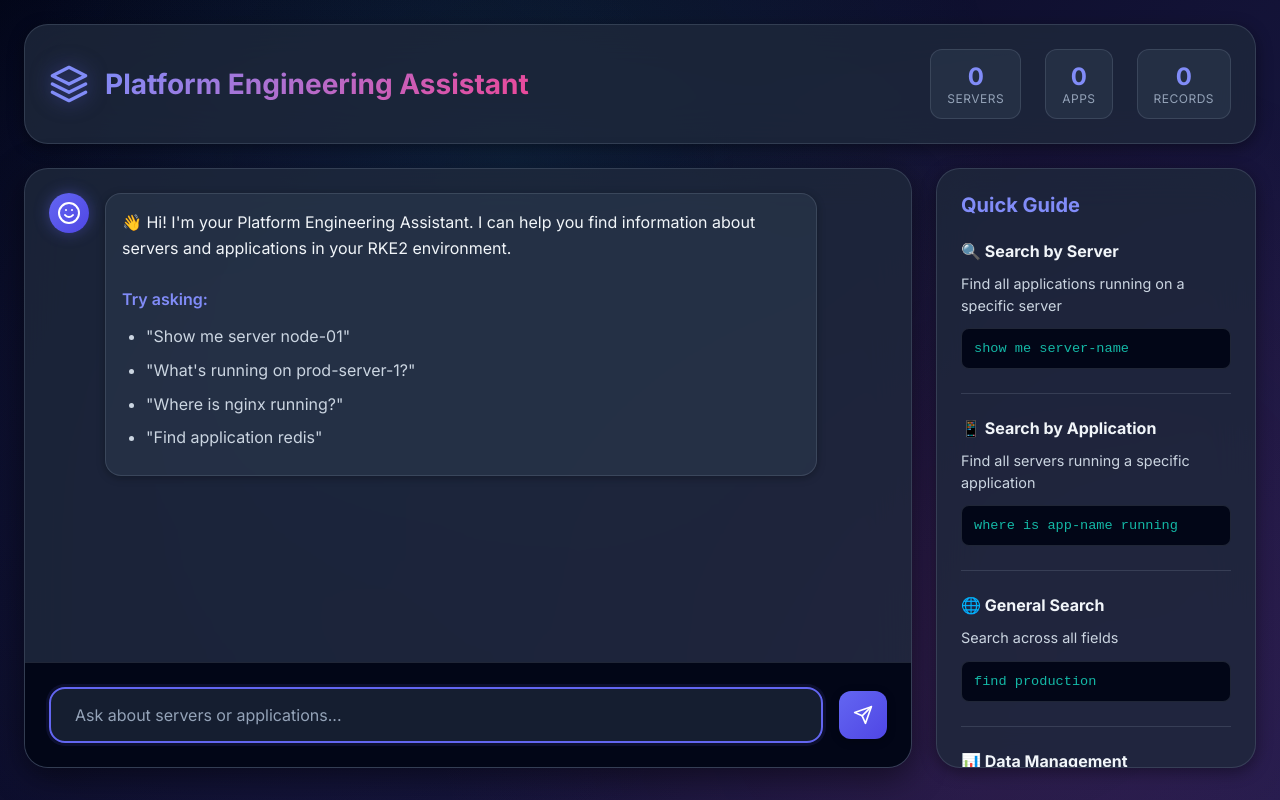
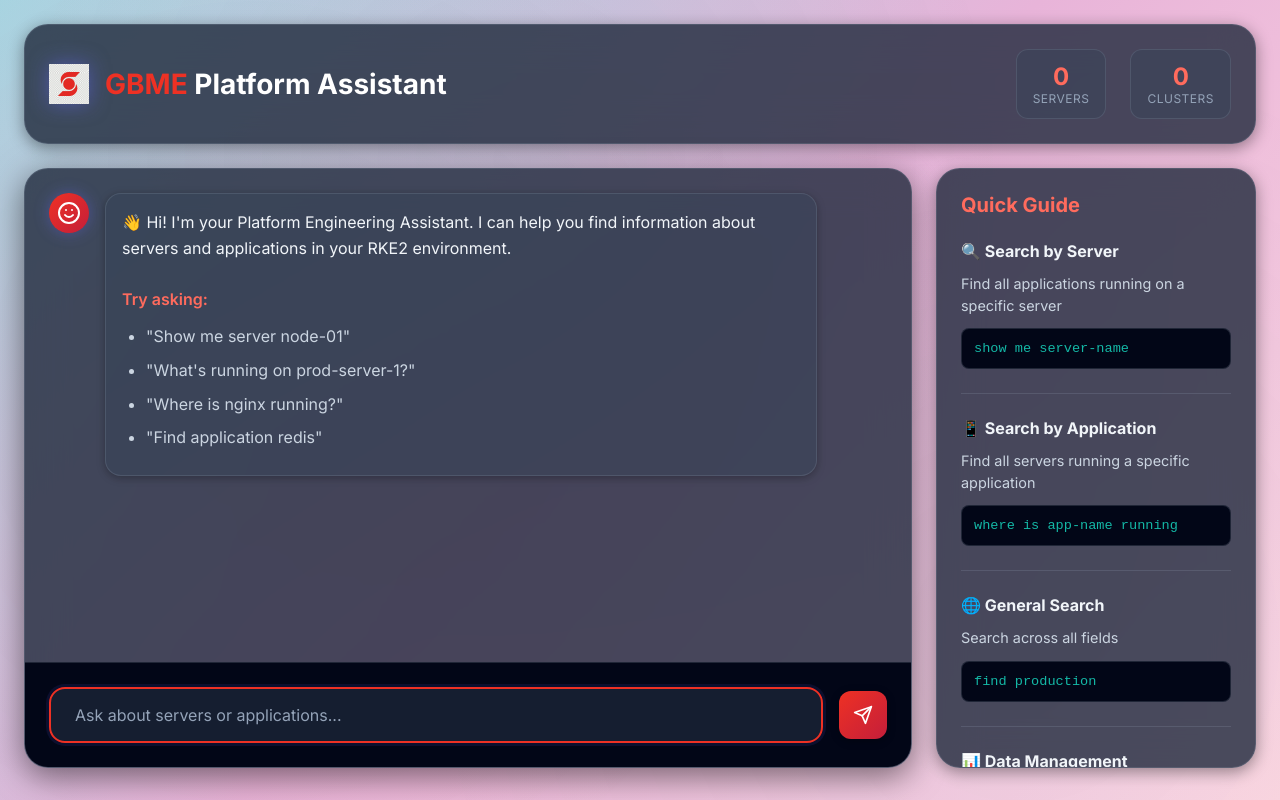
Before and after one commit to deepakkumar-m/chatbot-platform, a Flask app: page / in a window 1280 px wide. Run offline with Flask 3, Linux system fonts and the light colour scheme.

Commit message:
new design

```diff
--- a/app.py
+++ b/app.py
@@ -66,11 +66,11 @@ def format_response(results, intent, keyword):
     count = len(results)
 
     if intent == 'search_server':
-        apps = [r.get('Application Name', 'N/A') for r in results]
-        message = f"Found {count} application(s) running on server '{keyword}':"
+        clusters = [r.get('Cluster Name', 'N/A') for r in results]
+        message = f"Found {count} cluster(s) running on server '{keyword}':"
     elif intent == 'search_application':
         servers = [r.get('Server/Node Name', 'N/A') for r in results]
-        message = f"Application '{keyword}' is running on {count} server(s):"
+        message = f"Cluster '{keyword}' is running on {count} server(s):"
     else:
         message = f"Found {count} matching record(s) for '{keyword}':"
 
@@ -144,8 +144,7 @@ def add_record():
         server_name = data.get('server_name', '')
         application = data.get('application', '')
         environment = data.get('environment', '')
-        port = data.get('port', '')
-        status = data.get('status', 'Active')
+        run_as = data.get('run_as', '')
         notes = data.get('notes', '')
 
         if not server_name or not application:
@@ -154,7 +153,7 @@ def add_record():
             }), 400
 
         success = excel_manager.add_record(
-            server_name, application, environment, port, status, notes
+            server_name, application, environment, run_as, notes
         )
 
         if success:
--- a/config.py
+++ b/config.py
@@ -18,9 +18,8 @@ PORT = 5001
 # Column names in Excel sheet
 COLUMNS = {
     'SERVER_NAME': 'Server/Node Name',
-    'APPLICATION': 'Application Name',
+    'APPLICATION': 'Cluster Name',
     'ENVIRONMENT': 'Environment',
-    'PORT': 'Port',
-    'STATUS': 'Status',
+    'RUN_AS': 'Run as',
     'NOTES': 'Notes'
 }
--- a/static/css/style.css
+++ b/static/css/style.css
@@ -1,10 +1,15 @@
 /* ==================== CSS Variables ==================== */
 :root {
-    /* Colors */
-    --primary: #6366f1;
-    --primary-dark: #4f46e5;
-    --primary-light: #818cf8;
-    --secondary: #ec4899;
+    /* Scotiabank Colors */
+    --scotiabank-red: #EE3124;
+    --scotiabank-red-dark: #C41E3A;
+    --scotiabank-red-light: #FF6B5D;
+
+    /* Primary Colors */
+    --primary: #EE3124;
+    --primary-dark: #C41E3A;
+    --primary-light: #FF6B5D;
+    --secondary: #00A3E0;
     --accent: #14b8a6;
     --success: #10b981;
     --warning: #f59e0b;
@@ -28,7 +33,7 @@
     --shadow-sm: 0 2px 8px rgba(0, 0, 0, 0.3);
     --shadow-md: 0 4px 16px rgba(0, 0, 0, 0.4);
     --shadow-lg: 0 8px 32px rgba(0, 0, 0, 0.5);
-    --shadow-glow: 0 0 20px rgba(99, 102, 241, 0.3);
+    --shadow-glow: 0 0 20px rgba(238, 49, 36, 0.3);
 
     /* Spacing */
     --spacing-xs: 0.5rem;
@@ -53,7 +58,7 @@
 
 body {
     font-family: 'Inter', -apple-system, BlinkMacSystemFont, 'Segoe UI', sans-serif;
-    background: linear-gradient(135deg, var(--bg-darker) 0%, #1e1b4b 100%);
+    background: linear-gradient(135deg, #A8D5E2 0%, #E8B4D9 50%, #FFD6E0 100%);
     color: var(--text-primary);
     min-height: 100vh;
     overflow-x: hidden;
@@ -68,9 +73,9 @@ body::before {
     width: 100%;
     height: 100%;
     background:
-        radial-gradient(circle at 20% 50%, rgba(99, 102, 241, 0.1) 0%, transparent 50%),
-        radial-gradient(circle at 80% 80%, rgba(236, 72, 153, 0.1) 0%, transparent 50%),
-        radial-gradient(circle at 40% 20%, rgba(20, 184, 166, 0.1) 0%, transparent 50%);
+        radial-gradient(circle at 20% 50%, rgba(238, 49, 36, 0.05) 0%, transparent 50%),
+        radial-gradient(circle at 80% 80%, rgba(0, 163, 224, 0.05) 0%, transparent 50%),
+        radial-gradient(circle at 40% 20%, rgba(20, 184, 166, 0.05) 0%, transparent 50%);
     pointer-events: none;
     z-index: 0;
 }
@@ -118,10 +123,14 @@ body::before {
 .logo h1 {
     font-size: 1.75rem;
     font-weight: 700;
-    background: linear-gradient(135deg, var(--primary-light) 0%, var(--secondary) 100%);
-    -webkit-background-clip: text;
-    -webkit-text-fill-color: transparent;
-    background-clip: text;
+}
+
+.logo h1 .text-red {
+    color: var(--scotiabank-red);
+}
+
+.logo h1 .text-white {
+    color: #ffffff;
 }
 
 /* Stats */
@@ -219,6 +228,7 @@ body::before {
         opacity: 0;
         transform: translateY(10px);
     }
+
     to {
         opacity: 1;
         transform: translateY(0);
@@ -388,10 +398,14 @@ body::before {
 }
 
 @keyframes pulse {
-    0%, 60%, 100% {
+
+    0%,
+    60%,
+    100% {
         transform: scale(0.8);
         opacity: 0.5;
     }
+
     30% {
         transform: scale(1.2);
         opacity: 1;
--- a/static/js/chat.js
+++ b/static/js/chat.js
@@ -9,8 +9,7 @@ const sendButton = document.getElementById('sendButton');
 const chatMessages = document.getElementById('chatMessages');
 const statsElements = {
     servers: document.getElementById('serverCount'),
-    apps: document.getElementById('appCount'),
-    records: document.getElementById('recordCount')
+    apps: document.getElementById('appCount')
 };
 
 // State
@@ -145,32 +144,29 @@ function renderResults(results) {
 
     results.forEach(result => {
         const serverName = result['Server/Node Name'] || 'N/A';
-        const appName = result['Application Name'] || 'N/A';
+        const clusterName = result['Cluster Name'] || 'N/A';
         const environment = result['Environment'] || 'N/A';
-        const port = result['Port'] || 'N/A';
-        const status = result['Status'] || 'Active';
+
+        const runAs = result['Run as'] || 'N/A';
+
         const notes = result['Notes'] || '-';
 
-        const statusClass = status.toLowerCase() === 'active' ? 'badge-active' : 'badge-inactive';
+
 
         html += `
             <div class="result-card">
                 <div class="result-card-header">
                     <div class="result-card-title">${escapeHtml(serverName)}</div>
-                    <span class="result-card-badge ${statusClass}">${escapeHtml(status)}</span>
+                    ${runAs !== 'N/A' ? `<span class="result-card-badge badge-active">${escapeHtml(runAs)}</span>` : ''}
                 </div>
                 <div class="result-card-body">
                     <div class="result-card-row">
-                        <span class="result-card-label">Application:</span>
-                        <span class="result-card-value">${escapeHtml(appName)}</span>
+                        <span class="result-card-label">Cluster:</span>
+                        <span class="result-card-value">${escapeHtml(clusterName)}</span>
                     </div>
                     <div class="result-card-row">
                         <span class="result-card-label">Environment:</span>
                         <span class="result-card-value">${escapeHtml(environment)}</span>
-                    </div>
-                    <div class="result-card-row">
-                        <span class="result-card-label">Port:</span>
-                        <span class="result-card-value">${escapeHtml(String(port))}</span>
                     </div>
                     ${notes !== '-' ? `
                         <div class="result-card-row" style="margin-top: 0.5rem; flex-direction: column; align-items: flex-start;">
@@ -233,13 +229,11 @@ async function loadStatistics() {
         if (response.ok) {
             statsElements.servers.textContent = data.unique_servers || 0;
             statsElements.apps.textContent = data.unique_applications || 0;
-            statsElements.records.textContent = data.total_records || 0;
         }
     } catch (error) {
         console.error('Error loading statistics:', error);
         statsElements.servers.textContent = '?';
         statsElements.apps.textContent = '?';
-        statsElements.records.textContent = '?';
     }
 }
 
--- a/templates/index.html
+++ b/templates/index.html
@@ -1,26 +1,25 @@
 <!DOCTYPE html>
 <html lang="en">
+
 <head>
     <meta charset="UTF-8">
     <meta name="viewport" content="width=device-width, initial-scale=1.0">
-    <title>Platform Engineering Chatbot</title>
+    <title>GBME Platform Assistant</title>
     <link rel="stylesheet" href="{{ url_for('static', filename='css/style.css') }}">
     <link rel="preconnect" href="https://fonts.googleapis.com">
     <link rel="preconnect" href="https://fonts.gstatic.com" crossorigin>
     <link href="https://fonts.googleapis.com/css2?family=Inter:wght@300;400;500;600;700&display=swap" rel="stylesheet">
 </head>
+
 <body>
     <div class="container">
         <!-- Header -->
         <header class="header">
             <div class="header-content">
                 <div class="logo">
-                    <svg class="logo-icon" viewBox="0 0 24 24" fill="none" xmlns="http://www.w3.org/2000/svg">
-                        <path d="M12 2L2 7L12 12L22 7L12 2Z" stroke="currentColor" stroke-width="2" stroke-linecap="round" stroke-linejoin="round"/>
-                        <path d="M2 17L12 22L22 17" stroke="currentColor" stroke-width="2" stroke-linecap="round" stroke-linejoin="round"/>
-                        <path d="M2 12L12 17L22 12" stroke="currentColor" stroke-width="2" stroke-linecap="round" stroke-linejoin="round"/>
-                    </svg>
-                    <h1>Platform Engineering Assistant</h1>
+                    <img src="{{ url_for('static', filename='images/scotiabank-logo.png') }}" alt="Scotiabank Logo"
+                        class="logo-icon">
+                    <h1><span class="text-red">GBME</span> <span class="text-white">Platform Assistant</span></h1>
                 </div>
                 <div class="stats" id="stats">
                     <div class="stat-item">
@@ -29,11 +28,7 @@
                     </div>
                     <div class="stat-item">
                         <span class="stat-value" id="appCount">-</span>
-                        <span class="stat-label">Apps</span>
-                    </div>
-                    <div class="stat-item">
-                        <span class="stat-value" id="recordCount">-</span>
-                        <span class="stat-label">Records</span>
+                        <span class="stat-label">Clusters</span>
                     </div>
                 </div>
             </div>
@@ -48,15 +43,17 @@
                     <div class="message bot-message">
                         <div class="message-avatar">
                             <svg viewBox="0 0 24 24" fill="none" xmlns="http://www.w3.org/2000/svg">
-                                <circle cx="12" cy="12" r="10" stroke="currentColor" stroke-width="2"/>
-                                <path d="M8 14C8 14 9.5 16 12 16C14.5 16 16 14 16 14" stroke="currentColor" stroke-width="2" stroke-linecap="round"/>
-                                <circle cx="9" cy="9" r="1" fill="currentColor"/>
-                                <circle cx="15" cy="9" r="1" fill="currentColor"/>
+                                <circle cx="12" cy="12" r="10" stroke="currentColor" stroke-width="2" />
+                                <path d="M8 14C8 14 9.5 16 12 16C14.5 16 16 14 16 14" stroke="currentColor"
+                                    stroke-width="2" stroke-linecap="round" />
+                                <circle cx="9" cy="9" r="1" fill="currentColor" />
+                                <circle cx="15" cy="9" r="1" fill="currentColor" />
                             </svg>
                         </div>
                         <div class="message-content">
                             <div class="message-text">
-                                👋 Hi! I'm your Platform Engineering Assistant. I can help you find information about servers and applications in your RKE2 environment.
+                                👋 Hi! I'm your Platform Engineering Assistant. I can help you find information about
+                                servers and applications in your RKE2 environment.
                                 <br><br>
                                 <strong>Try asking:</strong>
                                 <ul>
@@ -73,17 +70,14 @@
                 <!-- Input Area -->
                 <div class="chat-input-container">
                     <form class="chat-input-form" id="chatForm">
-                        <input
-                            type="text"
-                            class="chat-input"
-                            id="chatInput"
-                            placeholder="Ask about servers or applications..."
-                            autocomplete="off"
-                        />
+                        <input type="text" class="chat-input" id="chatInput"
+                            placeholder="Ask about servers or applications..." autocomplete="off" />
                         <button type="submit" class="send-button" id="sendButton">
                             <svg viewBox="0 0 24 24" fill="none" xmlns="http://www.w3.org/2000/svg">
-                                <path d="M22 2L11 13" stroke="currentColor" stroke-width="2" stroke-linecap="round" stroke-linejoin="round"/>
-                                <path d="M22 2L15 22L11 13L2 9L22 2Z" stroke="currentColor" stroke-width="2" stroke-linecap="round" stroke-linejoin="round"/>
+                                <path d="M22 2L11 13" stroke="currentColor" stroke-width="2" stroke-linecap="round"
+                                    stroke-linejoin="round" />
+                                <path d="M22 2L15 22L11 13L2 9L22 2Z" stroke="currentColor" stroke-width="2"
+                                    stroke-linecap="round" stroke-linejoin="round" />
                             </svg>
                         </button>
                     </form>
@@ -120,4 +114,5 @@
 
     <script src="{{ url_for('static', filename='js/chat.js') }}"></script>
 </body>
+
 </html>
```
Also changed, not shown: excel_utils.py (+7 -8 lines), test_output.txt (added, +19 -0 lines), static/images/scotiabank-logo.png (added), 1 other file.
